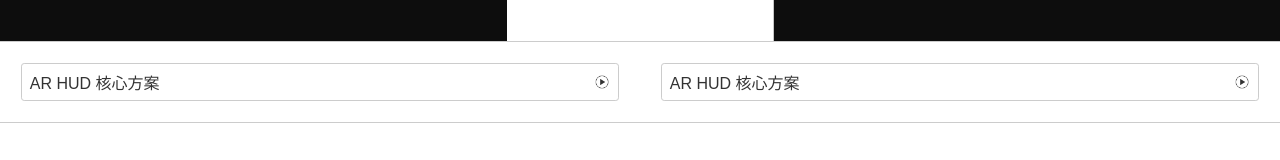
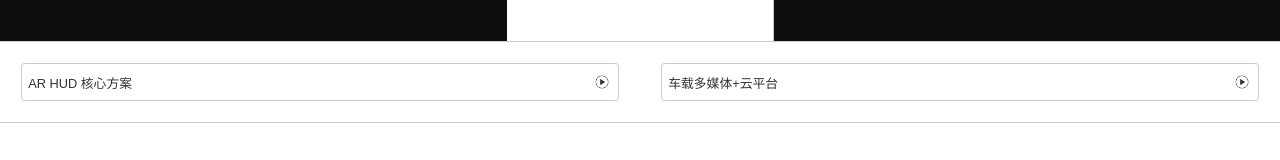
Before and after one commit to wangdedi/yesar-app, a plain HTML site: page index.html in a window 1280 px wide. Shown: the part 255-415 px from the top of the page. Drawn offline with nearby package versions, Linux system fonts and the light colour scheme; a script that the page names is missing.

Commit message:
Update index.html

```diff
--- a/index.html
+++ b/index.html
@@ -32,11 +32,11 @@
                     </div>
                     <div class="ub h50 ubb-b">
                         <div class="ub ub-f1 m13 ub-ac ub-pc uc-a2 uba w0 ubb-c">
-                            <div class="ub ub-f1 ml5">AR HUD 核心方案</div>
+                            <div class="ub ub-f1 ml5 fs8">AR HUD 核心方案</div>
                             <div class="ub w10 h10 play-img mr5 ml5"></div>
                         </div>
                         <div class="ub ub-f1 m13 ub-ac ub-pc uc-a2 uba w0 ubb-c">
-                            <div class="ub ub-f1 ml5">AR HUD 核心方案</div>
+                            <div class="ub ub-f1 ml5 fs8">车载多媒体+云平台</div>
                             <div class="ub w10 h10 play-img mr5 ml5"></div>
                         </div>
                     </div>
```
